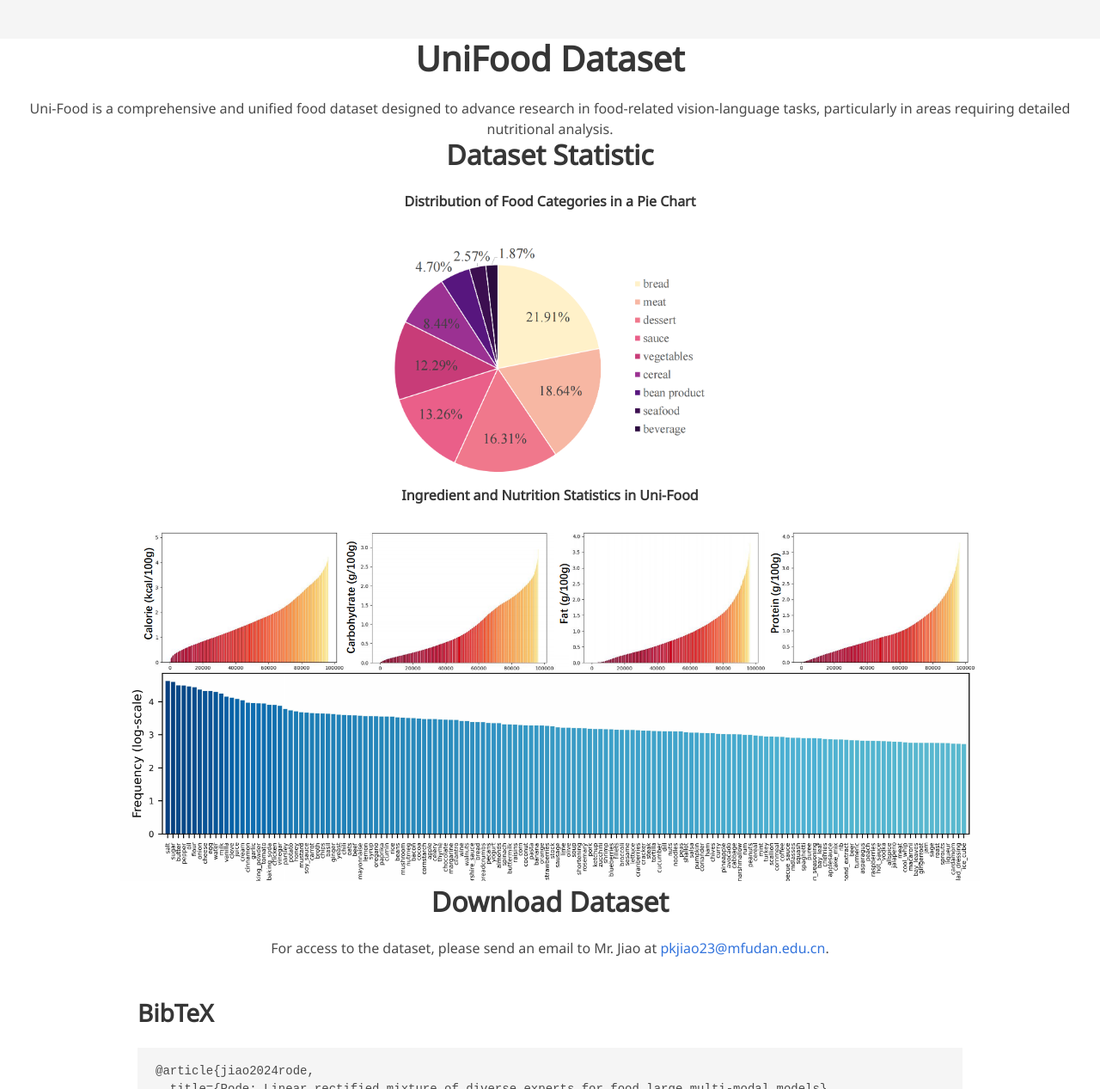
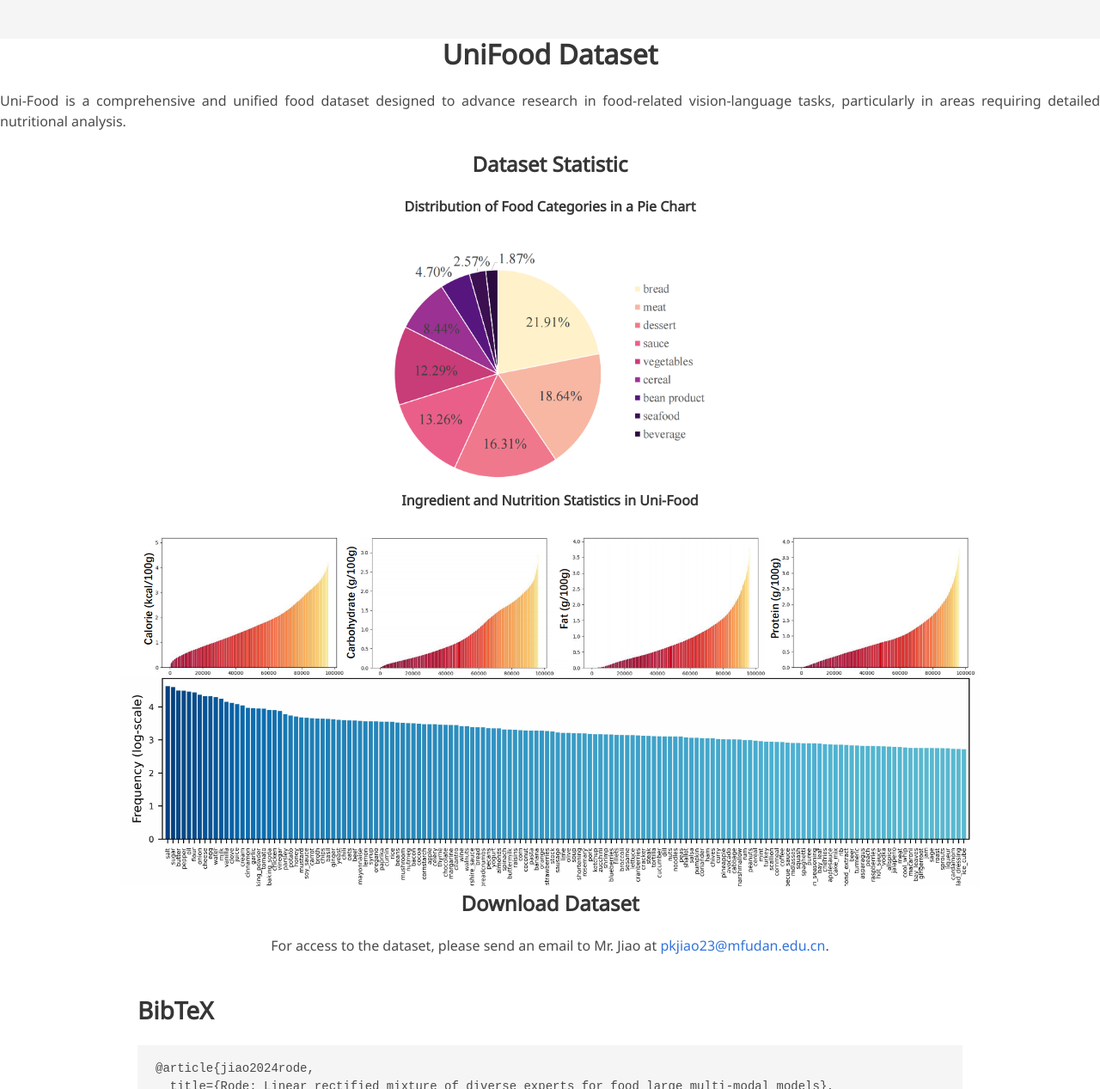
Before and after one commit to pengkun-jiao/UniFood-project, a plain HTML site: page index.html in a window 1280 px wide. Shown: the part 876-2143 px from the top of the page at 86% size. Drawn offline with nearby package versions, Linux system fonts and the light colour scheme; some icons are missing; a web font is replaced by a local one.

Commit message:
Update index.html

```diff
--- a/index.html
+++ b/index.html
@@ -146,10 +146,11 @@
 <section class="hero">
   <div class="columns is-centered">
     <div class="column has-text-centered">
-      <h2  class="title is-2" id='dataset'>UniFood Dataset</h2>
-      <p>Uni-Food is a comprehensive and unified food dataset designed to advance research in food-related vision-language tasks, particularly in areas requiring detailed nutritional analysis.</p>
-
-      <h3  class="title is-3">Dataset Statistic</h3>
+      <h3  class="title is-3" id='dataset'>UniFood Dataset</h3>
+        <div class="content has-text-justified">
+          <p>Uni-Food is a comprehensive and unified food dataset designed to advance research in food-related vision-language tasks, particularly in areas requiring detailed nutritional analysis.</p>
+        </div>
+      <h4  class="title is-4">Dataset Statistic</h4>
       <p><strong>Distribution of Food Categories in a Pie Chart</strong></p>
       <br>
       <img src="https://github.com/pengkun-jiao/UniFood-project/blob/master/static/images/cate_statistics.png?raw=true" alt="Statistic information of UniFood" width="400">
@@ -158,7 +159,7 @@
       <br>
       <img src="https://github.com/pengkun-jiao/UniFood-project/blob/master/static/images/nutrition_infor.png?raw=true" alt="Ingredient and nutrition information of UniFood" width="1000">
 
-      <h3  class="title is-3">Download Dataset</h3>
+      <h4  class="title is-4">Download Dataset</h4>
       <p>For access to the dataset, please send an email to Mr. Jiao at <a href="mailto:pkjiao23@mfudan.edu.cn">pkjiao23@mfudan.edu.cn</a>.</p>
     </div>
   </div>
```
